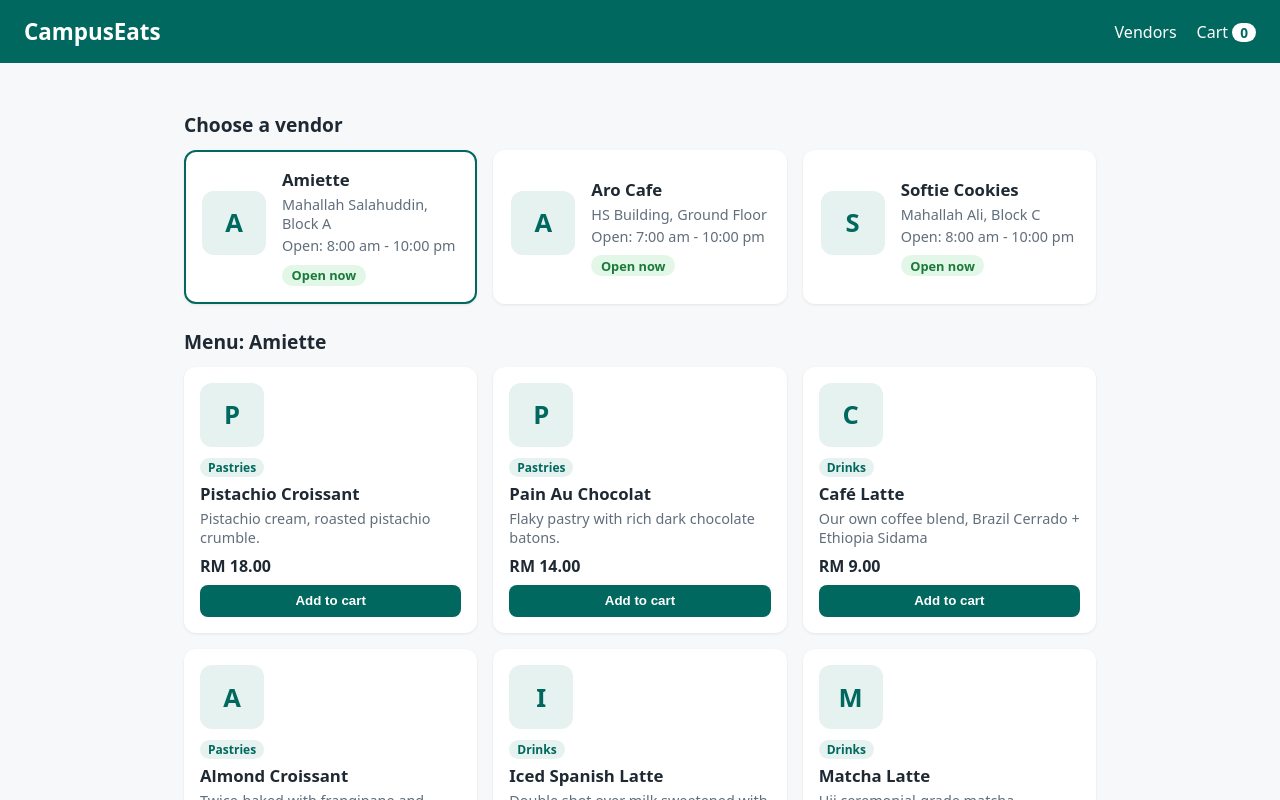
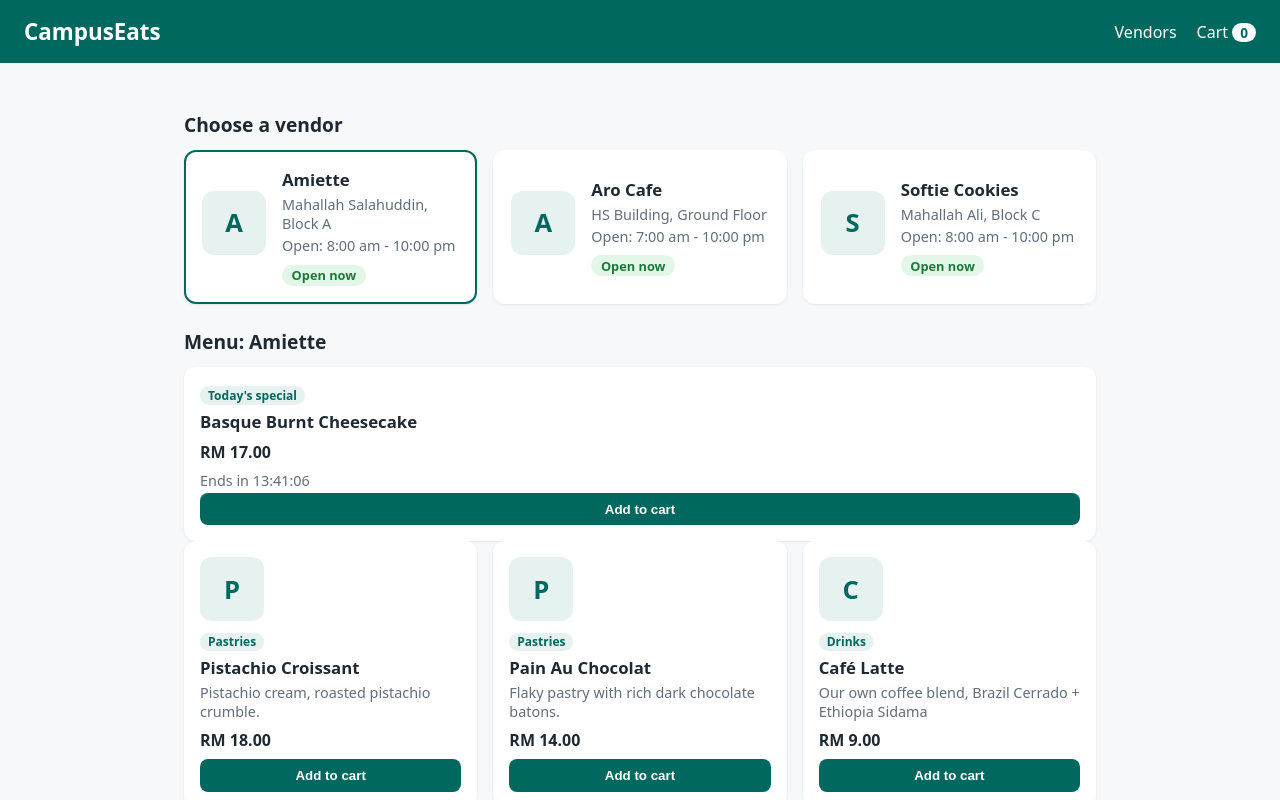
Before and after one commit to h3yzell/campuseats-2415845, a React (Vite) app: page / in a window 1280 px wide. Shown: the top 800 px of the page. Built offline with nearby package versions, Linux system fonts and the light colour scheme.

Commit message:
Week 3: Added Feature 5: Daily special with countdown

```diff
--- a/public/api/vendors.json
+++ b/public/api/vendors.json
@@ -12,7 +12,7 @@
       { "id": "2415845-m4", "name": "Almond Croissant", "description": "Twice-baked with frangipane and toasted almond flakes.", "price": 16, "category": "Pastries", "available": true, "popular": false },
       { "id": "2415845-m5", "name": "Iced Spanish Latte", "description": "Double shot over milk sweetened with condensed milk.", "price": 13, "category": "Drinks", "available": true, "popular": true },
       { "id": "2415845-m6", "name": "Matcha Latte", "description": "Uji ceremonial-grade matcha Imported from Japan with fresh milk.", "price": 15, "category": "Drinks", "available": false, "popular": true },
-      { "id": "2415845-m7", "name": "Basque Burnt Cheesecake", "description": "Caramelised top, creamy centre.", "price": 17, "category": "Cakes", "available": true, "popular": true },
+      { "id": "2415845-m7", "name": "Basque Burnt Cheesecake", "description": "Caramelised top, creamy centre.", "price": 17, "category": "Cakes", "available": true, "popular": true, "special": true, "specialEndsAt": "22:00" },
       { "id": "2415845-m8", "name": "Earl Grey Chiffon", "description": "Light chiffon sponge with earl grey chantilly cream.", "price": 15, "category": "Cakes", "available": true, "popular": false },
       { "id": "2415845-m9", "name": "Croissant Sandwich", "description": "Butter croissant with scrambled eggs, smoked turkey and cheddar.", "price": 22, "category": "Brunch", "available": true, "popular": true },
       { "id": "2415845-m10", "name": "Truffle Mushroom Toast", "description": "Sourdough, sautéed mushrooms, truffle oil, poached egg.", "price": 26, "category": "Brunch", "available": false, "popular": true }
@@ -40,7 +40,9 @@
         "description": "Burger in a bun with double patty and special sauce",
         "price": 9.5,
         "category": "Burgers",
-        "available": true
+        "available": true,
+        "special": true,
+        "specialEndsAt": "23:00"
       },
       {
         "id": "2410997-s3",
@@ -110,7 +112,7 @@
     { "id": "2417035-m4", "name": "White Chocolate Chip Cookie", "price": 6.0,
     "category": "Deserts", "popular": true },
     { "id": "2417035-m5", "name": "Matcha Smores Cookies", "price": 7.0,
-    "category": "Deserts", "popular": true },
+    "category": "Deserts", "popular": true, "special": true, "specialEndsAt": "20:00" },
     { "id": "2417035-m6", "name": "Matcha White Choc Cookie", "price": 8.0,
     "category": "Deserts", "popular": true },
     { "id": "2417035-m7", "name": "Oreo Cookie", "price": 5.0,
--- a/src/App.jsx
+++ b/src/App.jsx
@@ -5,6 +5,7 @@ import MenuList from './components/MenuList.jsx'
 import Footer from './components/Footer.jsx'
 import { Loading, ErrorMessage } from './components/Status.jsx'
 import CartPage from './components/CartPage.jsx'
+import SpecialBanner from './components/SpecialBanner.jsx'
 
 function App() {
   const [cart, setCart] = useState([])
@@ -13,6 +14,7 @@ function App() {
   const [selectedVendorId, setSelectedVendorId] = useState(null)
 
   const selectedVendor = vendors.find((v) => v.id === selectedVendorId)
+  const special = selectedVendor?.menu.find((item) => item.special)
   const cartCount = cart.reduce((sum, line) => sum + line.qty, 0)
 
   const [lastOrder, setLastOrder] = useState(null)
@@ -104,6 +106,7 @@ function App() {
 
         <section>
           <h2 className="section-title">Menu: {selectedVendor.name}</h2>
+          {special && <SpecialBanner key={special.id} item={special} onAdd={handleAddToCart} />}
           <MenuList items={selectedVendor.menu} onAdd={handleAddToCart} />
         </section>
       </>
--- /dev/null
+++ b/src/components/SpecialBanner.jsx
@@ -0,0 +1,44 @@
+import { useState, useEffect } from 'react'
+
+function todayAt(time) {
+    const [h, m] = time.split(':').map(Number)
+    const end = new Date()
+    end.setHours(h, m, 0, 0)
+    return end
+}
+
+function formatTime(ms) {
+    const total = Math.floor(ms / 1000)
+    const h = String(Math.floor(total / 3600)).padStart(2, '0')
+    const m = String(Math.floor((total % 3600) / 60)).padStart(2, '0')
+    const s = String(total % 60).padStart(2, '0')
+    return `${h}:${m}:${s}`
+}
+
+function SpecialBanner({ item, onAdd }) {
+    const [now, setNow] = useState(() => Date.now())
+
+    useEffect(() => {
+        const id = setInterval(() => setNow(Date.now()), 1000)
+        return () => clearInterval(id)
+    }, [])
+
+    const msLeft = todayAt(item.specialEndsAt) - now
+    const ended = msLeft <= 0
+
+    return (
+        <div className="card special-banner">
+            <p className="tag">Today's special</p>
+            <h3>{item.name}</h3>
+            <p className="price">RM {item.price.toFixed(2)}</p>
+            <p className="muted">
+                {ended ? 'This special has ended for today.' : `Ends in ${formatTime(msLeft)}`}
+            </p>
+            <button className="btn" disabled={ended || item.available === false} onClick={() => onAdd(item)}>
+                {ended ? 'Ended' : 'Add to cart'}
+            </button>
+        </div>
+    )
+}
+
+export default SpecialBanner
```
